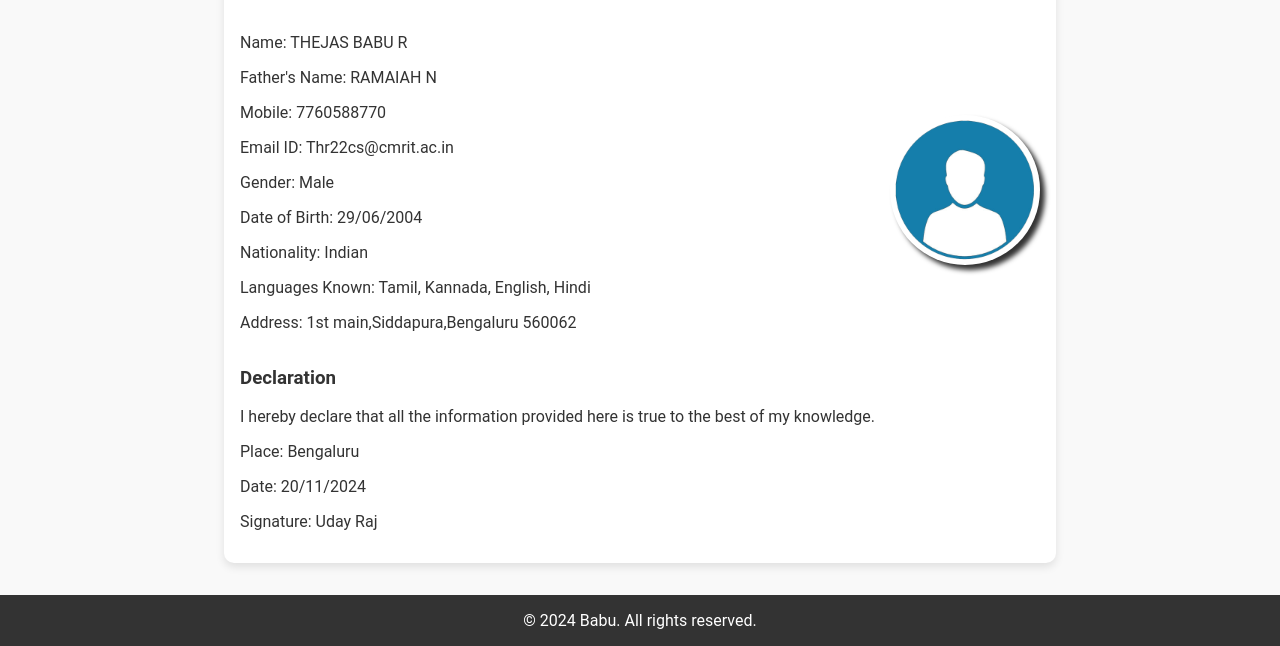
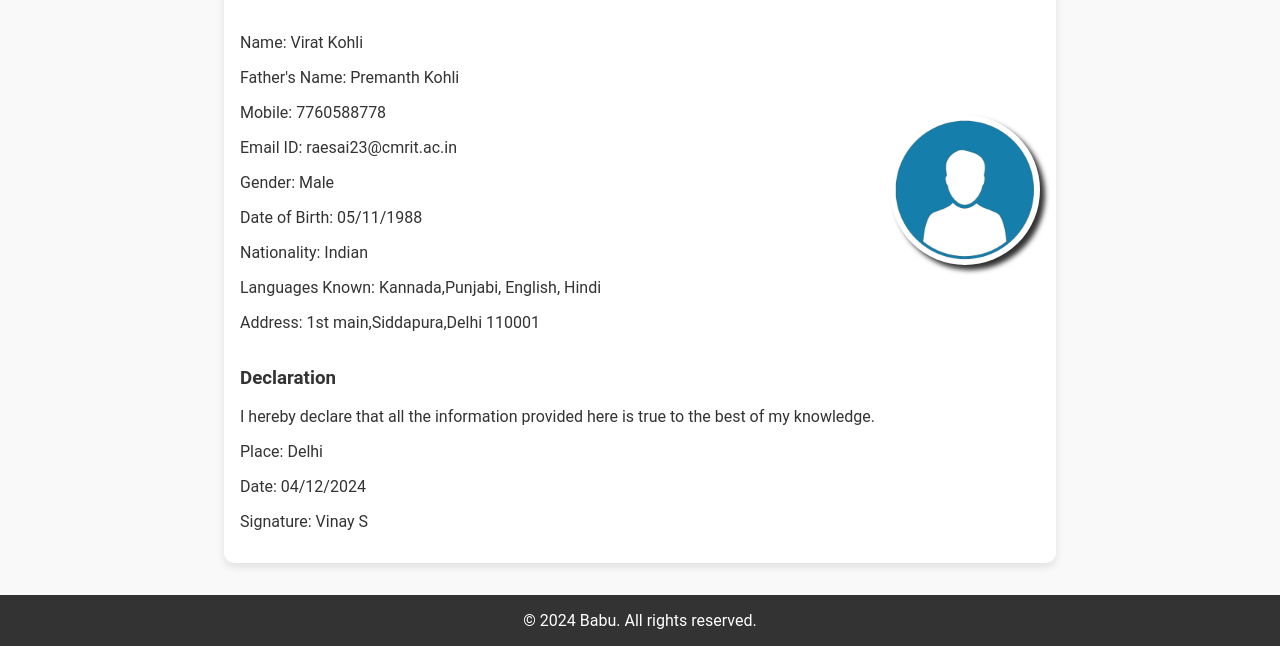
Before and after one commit to Raghavendraes2005/3rd_sem_mini, a plain HTML site: page bio.html in a window 1280 px wide. Shown: the part 198-844 px from the top of the page. Drawn offline with Linux system fonts and the light colour scheme.

Commit message:
Update bio.html

```diff
--- a/bio.html
+++ b/bio.html
@@ -18,24 +18,24 @@
         <h2>Bio Data</h2>
         <div class="bio-content">
             <div class="bio-info">
-                <p>Name: THEJAS BABU R</p>
-                <p>Father's Name: RAMAIAH N </p>
-                <p>Mobile: 7760588770</p>
-                <p>Email ID: Thr22cs@cmrit.ac.in</p>
+                <p>Name: Virat Kohli </p>
+                <p>Father's Name: Premanth Kohli </p>
+                <p>Mobile: 7760588778</p>
+                <p>Email ID: raesai23@cmrit.ac.in</p>
                 <p>Gender: Male</p>
-                <p>Date of Birth: 29/06/2004</p>
+                <p>Date of Birth: 05/11/1988</p>
                 <p>Nationality: Indian</p>
-                <p>Languages Known: Tamil, Kannada, English, Hindi</p>
-                <p>Address: 1st main,Siddapura,Bengaluru 560062</p>
+                <p>Languages Known:  Kannada,Punjabi, English, Hindi</p>
+                <p>Address: 1st main,Siddapura,Delhi 110001</p>
             </div>
             <img src="R.png" alt="Profile Picture" class="profile-picture">
         </div>
         <div class="declaration">
             <h3>Declaration</h3>
             <p>I hereby declare that all the information provided here is true to the best of my knowledge.</p>
-            <p>Place: Bengaluru</p>
-            <p>Date: 20/11/2024</p>
-            <p class="signature">Signature: Uday Raj</p>
+            <p>Place: Delhi</p>
+            <p>Date: 04/12/2024</p>
+            <p class="signature">Signature: Vinay S</p>
         </div>
     </main>
     <footer>
```
